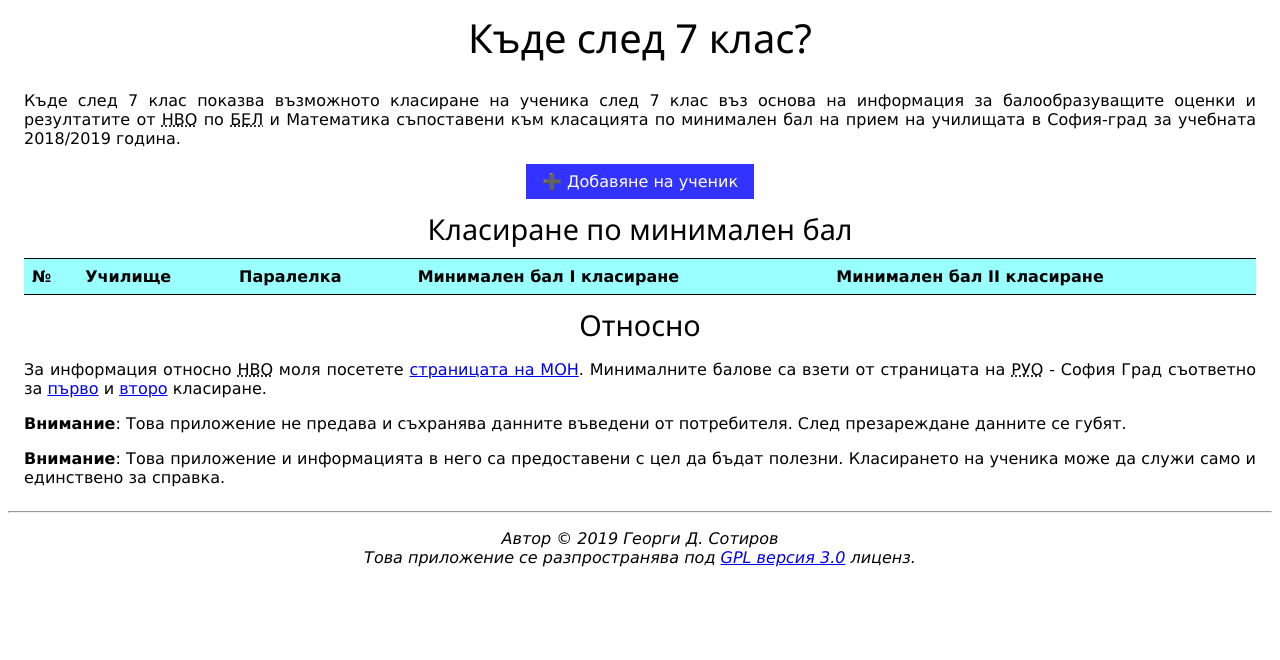
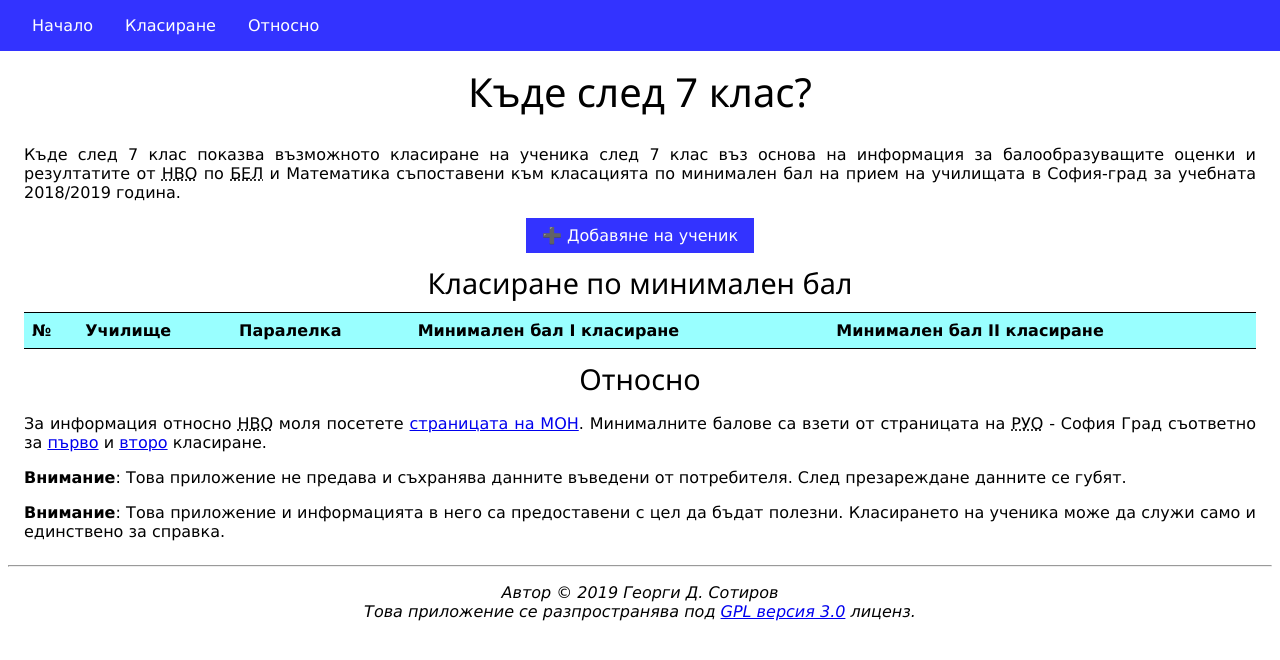
Before and after one commit to gdsotirov/7klas, a plain HTML site: page index.html in a window 1280 px wide. Drawn offline with nearby package versions, Linux system fonts and the light colour scheme; no server answers.

Commit message:
Implement fixed navigation bar at top of page

```diff
--- a/index.html
+++ b/index.html
@@ -25,9 +25,17 @@
 
 <body ng-app="7klas_app" ng-controller="7klas_ctrl">
 
+<nav class="navbar navbar-default navbar-expand bg-primary navbar-dark navbar-fixed-top fixed-top">
+<ul class="nav navbar-nav">
+<li class="nav-item"><a class="nav-link" href="#top">Начало</a></li>
+<li class="nav-item"><a class="nav-link" href="#ranking">Класиране</a></li>
+<li class="nav-item"><a class="nav-link" href="#about">Относно</a></li>
+</ul>
+</nav>
+
 <div class="container">
 
-<h1>Къде след 7 клас?</h1>
+<h1 id="top">Къде след 7 клас?</h1>
 
 <div class="row">
 <p>Къде след 7 клас показва възможното класиране на ученика след 7 клас въз
@@ -131,7 +139,7 @@ maxlength="64" size="32" placeholder="Име">
 
 <div class="row">
 <div class="col">
-<h2>Класиране по минимален бал</h2>
+<h2 id="ranking">Класиране по минимален бал</h2>
 </div>
 </div>
 
@@ -154,7 +162,7 @@ maxlength="64" size="32" placeholder="Име">
 
 <div class="row">
 <div class="col">
-<h2>Относно</h2>
+<h2 id="about">Относно</h2>
 <p>За информация относно <abbr title="Национално Външно Оценяване">НВО</abbr>
 моля посетете <a href="https://www.mon.bg/bg/100149" target="_blank">страницата
 на МОН</a>. Минималните балове са взети от страницата на
--- a/styles/main.css
+++ b/styles/main.css
@@ -31,6 +31,12 @@
 /* All screens */
 @media screen {
   * { box-sizing: border-box }
+
+  a.nav-link {
+    padding-left: 0.5em;
+    padding-right: 0.5em;
+    text-decoration: none;
+  }
 
   body {
     font-family: Verdana, sans-serif;
@@ -76,6 +82,16 @@
   div.row::before { content: ""; display: table }
   div.row::after { content: ""; clear: both }
 
+  h1, h2 {
+    font-weight: 400;
+    font-family: "Segoe UI", Arial, sans-serif;
+    margin: 10px 0;
+  }
+
+  h1 { font-size: 2.5em }
+  h2 { font-size: 1.8em }
+  h3 { font-size: 1.5em }
+
   input {
     font: inherit;
     display: inline-block;
@@ -87,19 +103,45 @@
     border: none;
   }
 
-  h1, h2 {
-    font-weight: 400;
-    font-family: "Segoe UI", Arial, sans-serif;
-    margin: 10px 0;
-  }
-
-  h1 { font-size: 2.5em }
-  h2 { font-size: 1.8em }
-  h3 { font-size: 1.5em }
-
   label {
     display: inline-block;
     margin: 0.3em;
+  }
+
+  li.nav-item {}
+
+  nav.bg-primary { background-color: #33f }
+
+  nav.navbar-dark a.nav-link { color: #fff }
+  nav.navbar-dark a.nav-link:hover { color: #fcf }
+
+  nav.navbar-expand a.nav-link {
+    display: block;
+    padding: 0.5rem 1rem;
+  }
+
+  nav.navbar {
+    display: flex;
+    flex-wrap: wrap;
+    justify-content: space-between;
+    padding: 0.5rem 1rem;
+    width: 100%;
+  }
+
+  nav.navbar-expand, nav.navbar-default { flex-flow: row nowrap }
+
+  nav.navbar-expand ul.navbar-nav {
+    flex-direction: row;
+    margin-bottom: 0;
+    margin-top: 0;
+    padding-left: 0;
+  }
+
+  nav.fixed-top, nav.navbar-fixed-top {
+    position: fixed;
+    top: 0;
+    right: 0;
+    left: 0;
   }
 
   table, table.table, table.table-striped {
@@ -108,13 +150,9 @@
     width: 100%;
   }
 
-  td, th {
-    padding: 8px 8px;
-  }
+  td, th { padding: 8px 8px }
 
-  td {
-    border-bottom: 1px solid #ddd;
-  }
+  td { border-bottom: 1px solid #ddd }
 
   th {
     border-top: 1px solid #000;
@@ -131,6 +169,11 @@
     background-color: #cff;
   }
 
+  utl.nav, ul.navbar-nav {
+    display: flex;
+    list-style: none;
+  }
+
   .text-center  { text-align: center  }
   .text-justify { text-align: justify }
   .text-left    { text-align: left    }
--- a/styles/supp.css
+++ b/styles/supp.css
@@ -1,6 +1,7 @@
 /* 7klas Application supplementary styles */
 
 @media screen {
+  div.container { margin-top: 4em }
   div.input-group span { margin: 0.3em }
 
   h1, h2 {
```
Also changed, not shown: TODO.md (+0 -1 lines).
